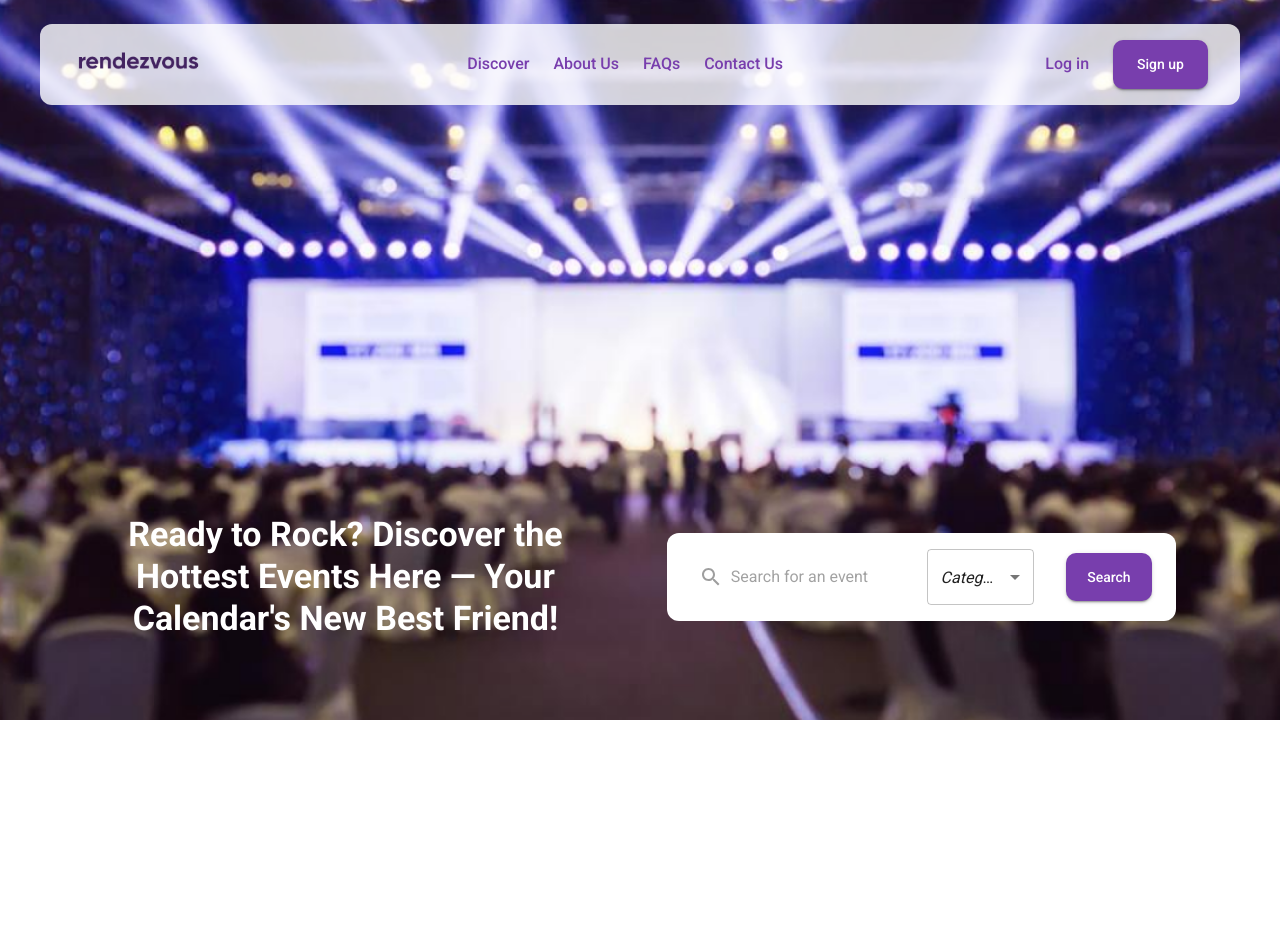
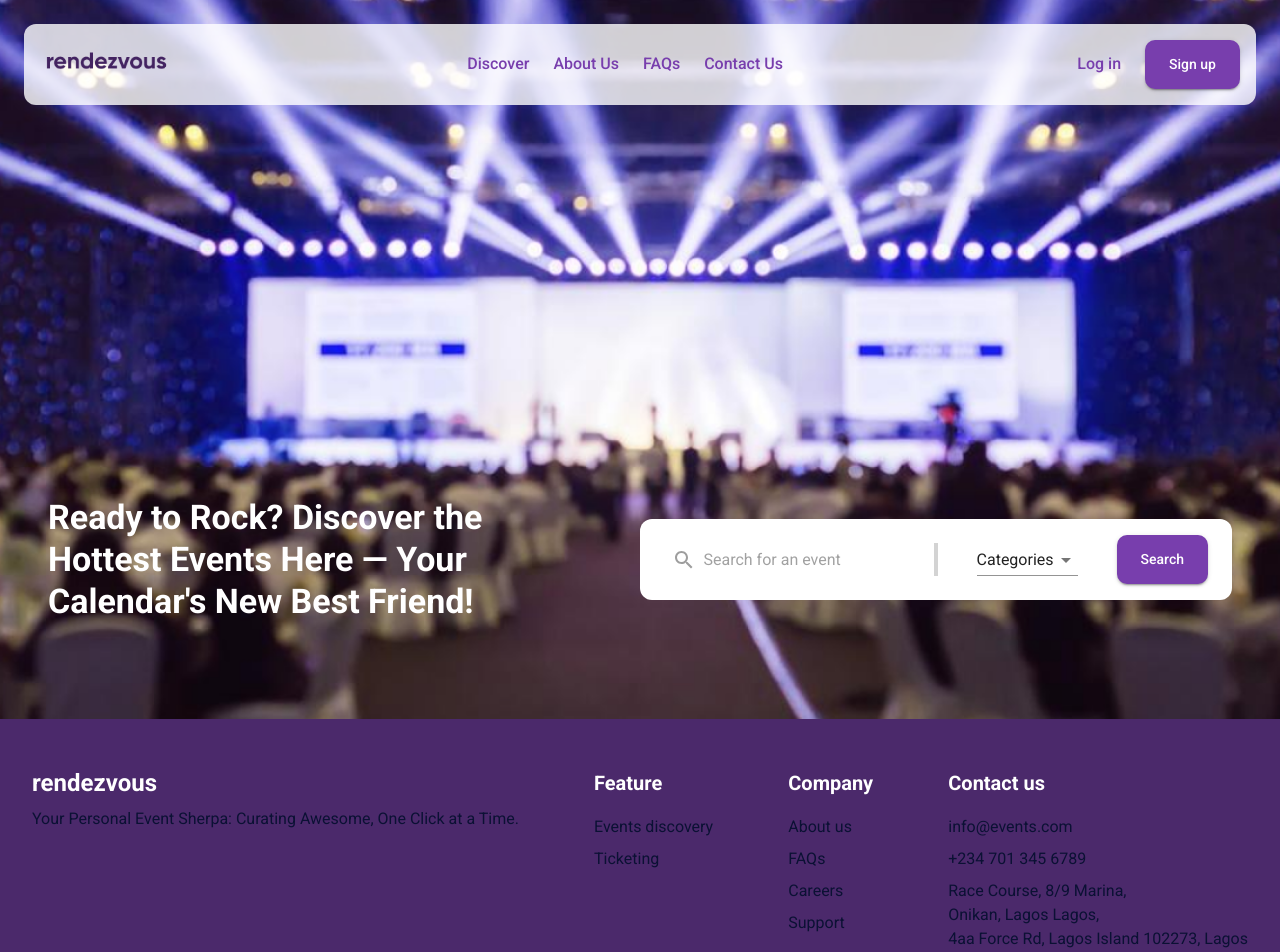
Before and after one commit to Md-Mobassher/Event-Mangement, a React (Vite) app: page / in a window 1280 px wide. Shown: the top 952 px of the page. Before the commit the page ends 800 px from the top, so only its background shows below. Built offline with nearby package versions, Linux system fonts and the light colour scheme.

Commit message:
baner issue solved and footer updated

```diff
--- a/src/App.tsx
+++ b/src/App.tsx
@@ -1,11 +1,10 @@
-import { Box } from "@mui/material";
 import MainLayout from "./components/layout/MainLayout";
 
 function App() {
   return (
-    <Box>
+    <>
       <MainLayout />
-    </Box>
+    </>
   );
 }
 
--- a/src/components/layout/Footer.tsx
+++ b/src/components/layout/Footer.tsx
@@ -1,8 +1,76 @@
+import { Box, Stack, Typography } from "@mui/material";
+
 const Footer = () => {
   return (
-    <div>
-      <h1>This is Footer component</h1>
-    </div>
+    <Box
+      sx={{
+        backgroundColor: "#4b296b", // Adjust color to match your theme
+        color: "white",
+        py: 6, // Padding top and bottom
+        px: 4, // Padding left and right
+      }}
+    >
+      <Box
+        sx={{
+          display: "flex",
+          flexDirection: { xs: "column", md: "row" }, // Stack vertically on small screens, horizontally on larger screens
+          justifyContent: "space-between", // Distribute space between items
+          gap: { xs: 4, md: 0 }, // Add space between items on small screens
+        }}
+      >
+        {/* Left section - Logo and description */}
+        <Box>
+          <Typography variant="h5" sx={{ fontWeight: "bold" }}>
+            rendezvous
+          </Typography>
+          <Typography sx={{ mt: 1 }}>
+            Your Personal Event Sherpa: Curating Awesome, One Click at a Time.
+          </Typography>
+        </Box>
+
+        {/* Middle section - Features */}
+        <Box>
+          <Typography variant="h6" sx={{ fontWeight: "bold" }}>
+            Feature
+          </Typography>
+          <Stack spacing={1} sx={{ mt: 2 }}>
+            <Typography>Events discovery</Typography>
+            <Typography>Ticketing</Typography>
+          </Stack>
+        </Box>
+
+        {/* Middle section - Company */}
+        <Box>
+          <Typography variant="h6" sx={{ fontWeight: "bold" }}>
+            Company
+          </Typography>
+          <Stack spacing={1} sx={{ mt: 2 }}>
+            <Typography>About us</Typography>
+            <Typography>FAQs</Typography>
+            <Typography>Careers</Typography>
+            <Typography>Support</Typography>
+          </Stack>
+        </Box>
+
+        {/* Right section - Contact */}
+        <Box>
+          <Typography variant="h6" sx={{ fontWeight: "bold" }}>
+            Contact us
+          </Typography>
+          <Stack spacing={1} sx={{ mt: 2 }}>
+            <Typography>info@events.com</Typography>
+            <Typography>+234 701 345 6789</Typography>
+            <Typography>
+              Race Course, 8/9 Marina,
+              <br />
+              Onikan, Lagos Lagos,
+              <br />
+              4aa Force Rd, Lagos Island 102273, Lagos
+            </Typography>
+          </Stack>
+        </Box>
+      </Box>
+    </Box>
   );
 };
 
--- a/src/components/layout/Navbar.tsx
+++ b/src/components/layout/Navbar.tsx
@@ -3,6 +3,7 @@ import {
   AppBar,
   Box,
   Button,
+  Container,
   Drawer,
   IconButton,
   Stack,
@@ -88,28 +89,21 @@ const Navbar = () => {
         >
           Log in
         </Typography>
+        <Link to={"/signup"}>
           <Button variant="contained" color="primary">
             Sign up
           </Button>
+        </Link>
       </Stack>
     </Box>
   );
 
   return (
-    <Box
+    <Box>
+      <Container
         sx={{
-        px: {
-          lg: 5,
-          md: 4,
-          sm: 2,
-          xs: 1,
-        },
-        py: {
-          lg: 3,
-          md: 2,
-          sm: 1,
-          xs: 1,
-        },
+          px: 6,
+          py: 3,
         }}
       >
         <AppBar
@@ -117,12 +111,6 @@ const Navbar = () => {
           sx={{
             backgroundColor: "rgba(255, 255, 255, 0.8)",
             borderRadius: 3,
-          px: {
-            lg: 2,
-            md: 2,
-            sm: 1,
-            xs: "5px",
-          },
           }}
           elevation={0}
         >
@@ -137,7 +125,11 @@ const Navbar = () => {
             </Link>
 
             {isMobile && (
-            <IconButton edge="start" color="inherit" onClick={handleDrawerOpen}>
+              <IconButton
+                edge="start"
+                color="inherit"
+                onClick={handleDrawerOpen}
+              >
                 <MenuIcon
                   sx={{ color: "primary.main", width: "35px", height: "35px" }}
                 />
@@ -187,9 +179,11 @@ const Navbar = () => {
                 >
                   Log in
                 </Typography>
+                <Link to={"/signup"}>
                   <Button variant="contained" color="primary">
                     Sign up
                   </Button>
+                </Link>
               </Stack>
             )}
           </Stack>
@@ -197,6 +191,7 @@ const Navbar = () => {
         <Drawer anchor="right" open={drawerOpen} onClose={handleDrawerClose}>
           {drawerContent}
         </Drawer>
+      </Container>
     </Box>
   );
 };
--- /dev/null
+++ b/src/pages/About/AboutPage.tsx
@@ -0,0 +1,9 @@
+const AboutPage = () => {
+  return (
+    <div>
+      <h1>This is AboutPage component</h1>
+    </div>
+  );
+};
+
+export default AboutPage;
--- /dev/null
+++ b/src/pages/Contact/ContactPage.tsx
@@ -0,0 +1,9 @@
+const ContactPage = () => {
+  return (
+    <div>
+      <h1>This is ContactPage component</h1>
+    </div>
+  );
+};
+
+export default ContactPage;
--- a/src/components/Home/Banner.tsx
+++ b/src/pages/Home/Banner.tsx
@@ -8,6 +8,7 @@ import {
   FormControl,
   Select,
   Stack,
+  Divider,
 } from "@mui/material";
 import SearchIcon from "@mui/icons-material/Search";
 import banner from "../../assets/images/banner.png";
@@ -24,8 +25,7 @@ const Banner = () => {
         display: "flex",
         flexDirection: "column",
         alignItems: "end",
-        position: "absolute",
-        top: 0,
+        mt: "-130px",
       }}
     >
       {/* Banner Content */}
@@ -34,36 +34,40 @@ const Banner = () => {
           height: "100%",
           width: "100%",
           display: "flex",
-          direction: "row",
-          justifyContent: "space-evenly",
+          direction: "column",
+          justifyContent: "space-between",
           alignItems: "end",
           mb: {
-            lg: 10,
-            md: 8,
-            sm: 6,
-            xs: 4,
+            lg: 6,
+            md: 5,
+            sm: 4,
+            xs: 3,
+          },
+          p: {
+            lg: 6,
+            md: 4,
+            sm: 3,
+            xs: 2,
           },
         }}
       >
         <Stack
+          width={"100%"}
           direction={{ lg: "row", md: "row", sm: "column", xs: "column" }}
-          sx={{
-            justifyContent: "space-between",
-            alignItems: "center",
-            gap: {
-              lg: 10,
-              md: 5,
-              sm: 2,
-              xs: 2,
-            },
-          }}
+          justifyContent="space-between"
+          alignItems="center"
+          gap={3}
         >
           <Box width={"100%"}>
             <Typography
               variant="h4"
               color="white"
-              align="center"
-              sx={{ fontWeight: 700 }}
+              textAlign={{
+                lg: "start",
+                md: "start",
+                sm: "center",
+                xs: "center",
+              }}
             >
               Ready to Rock? Discover the <br />
               Hottest Events Here — Your <br />
@@ -106,14 +110,24 @@ const Banner = () => {
               />
             </Box>
 
-            <FormControl variant="outlined">
+            <Divider
+              orientation="vertical"
+              variant="middle"
+              flexItem
+              sx={{ border: "2px solid lightgray" }}
+            />
+
+            <FormControl variant="standard">
               <Select defaultValue="" displayEmpty>
-                <MenuItem value="">
-                  <em>Categories</em>
-                </MenuItem>
-                <MenuItem value={1}>Music</MenuItem>
-                <MenuItem value={2}>Sports</MenuItem>
-                <MenuItem value={3}>Tech</MenuItem>
+                <MenuItem value="">Categories</MenuItem>
+                <MenuItem value={1}>All</MenuItem>
+                <MenuItem value={2}>Comedy</MenuItem>
+                <MenuItem value={3}>Religious</MenuItem>
+                <MenuItem value={4}>Tech</MenuItem>
+                <MenuItem value={5}>Health</MenuItem>
+                <MenuItem value={6}>Fitness</MenuItem>
+                <MenuItem value={7}>Sports</MenuItem>
+                <MenuItem value={8}>Education</MenuItem>
               </Select>
             </FormControl>
 
--- a/src/pages/Home/HomePage.tsx
+++ b/src/pages/Home/HomePage.tsx
@@ -1,10 +1,11 @@
-import Banner from "../../components/Home/Banner";
+import { Box } from "@mui/material";
+import Banner from "./Banner";
 
 const HomePage = () => {
   return (
-    <>
+    <Box sx={{ position: "relative" }}>
       <Banner />
-    </>
+    </Box>
   );
 };
 
```
Also changed, not shown: src/routes/routes.tsx (+10 -0 lines). Lines whose indentation alone changed are shown as unchanged.
